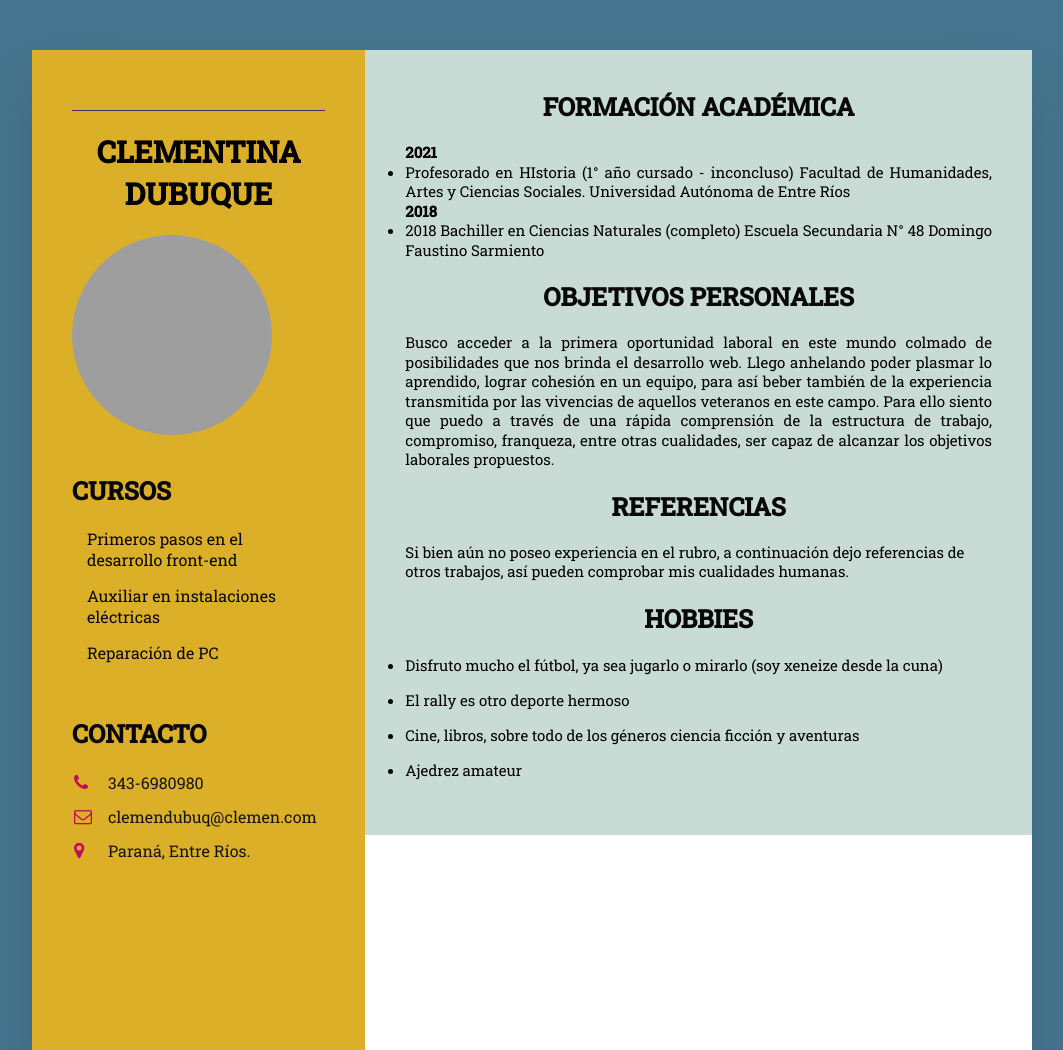
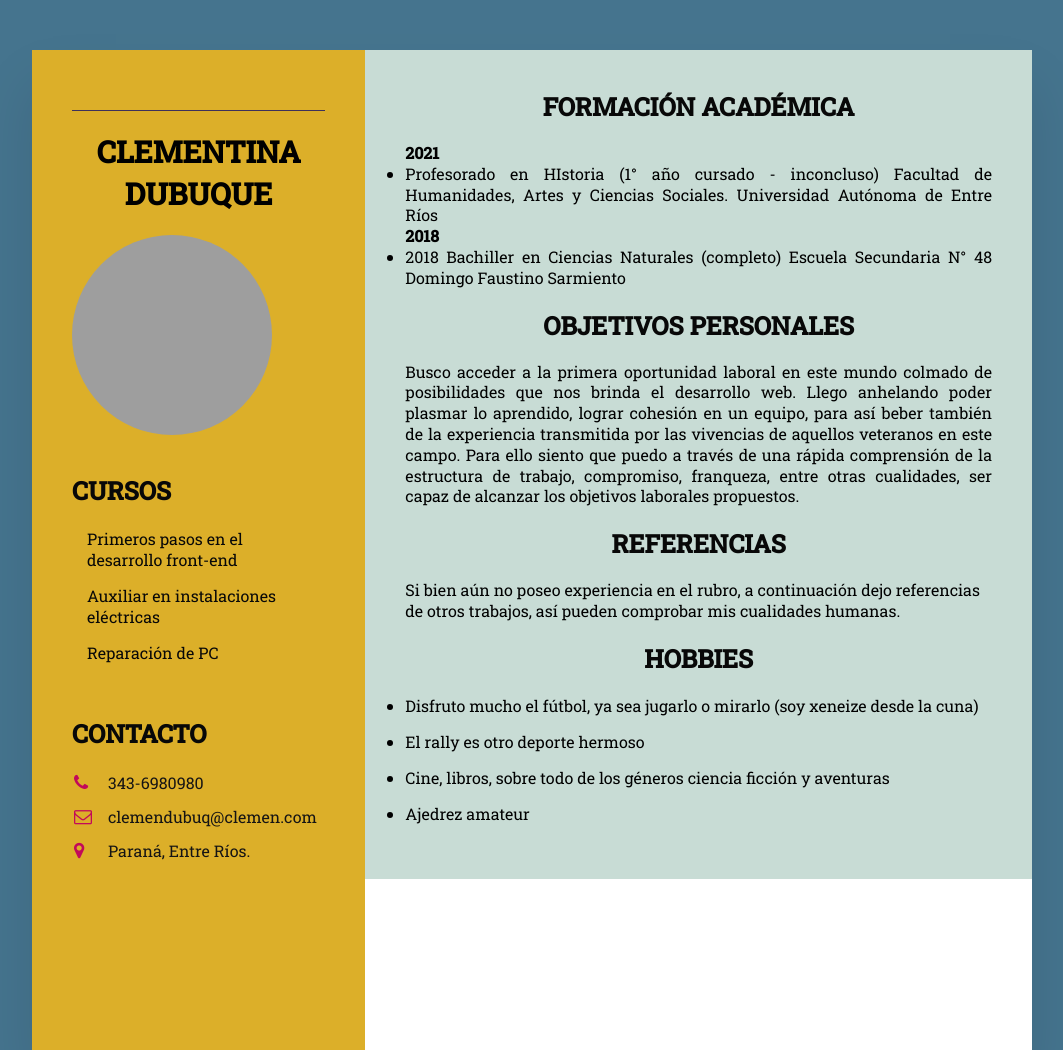
Before and after one commit to JulinHD/julinhd.github.io, a plain HTML site: page index.html in a window 1280 px wide. Shown: the top 1050 px of the page, without its empty margins (108-1171 px from the left). Drawn offline with Linux system fonts and the light colour scheme; no server answers; grey boxes are pictures that could not be loaded; a web font is replaced by a local one.

Commit message:
Update estilosparaCV.css

```diff
--- a/estilosparaCV.css
+++ b/estilosparaCV.css
@@ -122,7 +122,7 @@ header {
     line-height: 1.3;
     text-align: justify;
     font-family: 'Roboto Slab', serif;
-    font-size: 15px;
+    font-size: 16px;
     font-weight: 300;
     margin-bottom: 20px;
 
@@ -132,7 +132,7 @@ header {
     line-height: 1.3;
     text-align: justify;
     font-family: 'Roboto Slab', serif;
-    font-size: 15px;
+    font-size: 16px;
     margin-bottom: 20px;
 }
 
@@ -140,7 +140,7 @@ label {
     line-height: 1.3;
     text-align: justify;
     font-family: 'Roboto Slab', serif;
-    font-size: 15px;
+    font-size: 16px;
     margin-bottom: 20px;
 
 }
@@ -167,7 +167,7 @@ label {
     color: #080808;
     font-family: 'Roboto Slab', serif;
     text-align: justify;
-    font-size: 15px;
+    font-size: 16px;
     margin: 10px 3px 10px 3px;
 
 }
@@ -183,7 +183,7 @@ label {
 .about_hobbies li {
     font-family: 'Roboto Slab', serif;
     text-align: justify;
-    font-size: 15px;
+    font-size: 16px;
     margin-bottom: 15px ;
 }
 
```
